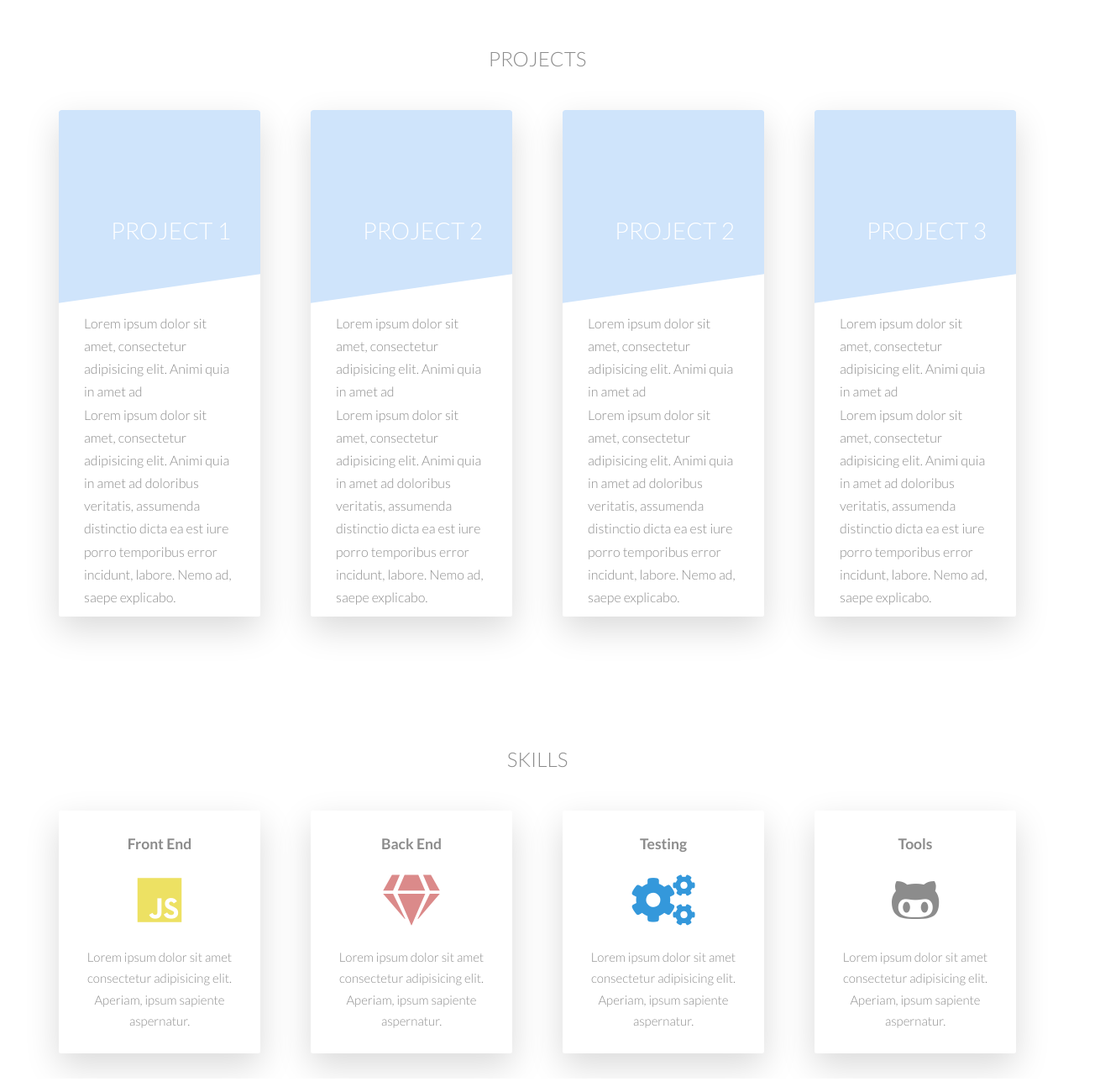
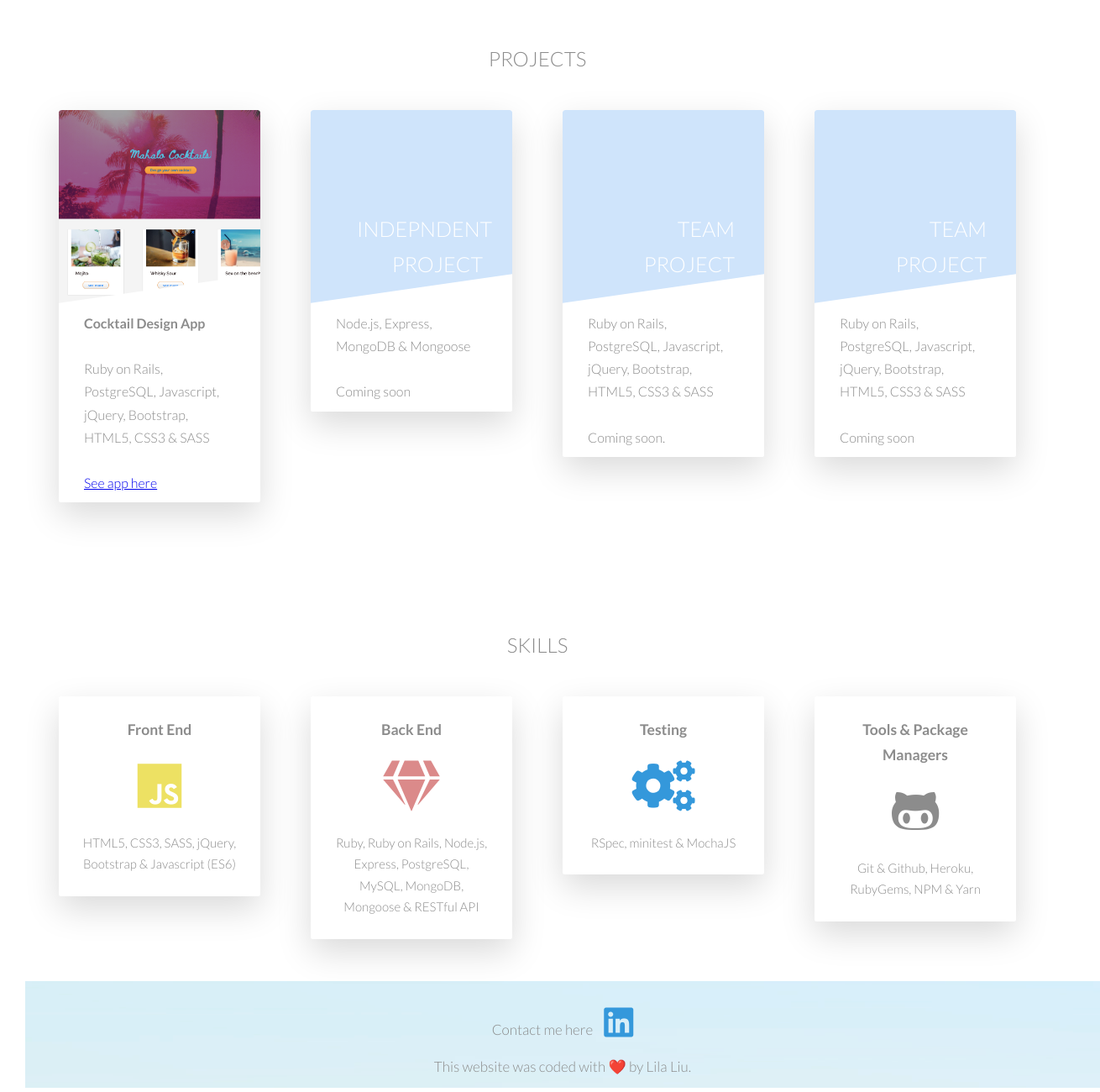
Before and after one commit to greentea-latte/lila-website, a website: page index.html in a window 1280 px wide. Shown: the part 840-2140 px from the top of the page at 84% size, 1310 px wide, since content can reach past the window. Drawn offline with nearby package versions, Linux system fonts and the light colour scheme.

Commit message:
added a footer and content

```diff
--- a/index.html
+++ b/index.html
@@ -18,7 +18,7 @@
                 <ul class="main-nav js--main-nav">
                     <li><a href="#section-projects">Projects</a></li>
                     <li><a href="#section-skills">Skills</a></li>
-                    <li><a href="#">Linkedin</a></li>
+                    <li><a href="#footer">Contact</a></li>
                     <li><a href="#">Github</a></li>
                 </ul>
                 <a class="mobile-nav-icon js--nav-icon"><i class="fas fa-bars"></i></a>
@@ -49,15 +49,15 @@
                                 <div class="card__picture card__picture--1">
                                     &nbsp;
                                 </div>
-                                <h4 class="card__heading">
-                                    <span class="card__heading-span card__heading-span--1">Project 1</span>
-                                </h4>
                                 <div class="card__details">
+                                  <p><strong>
+                                  Cocktail Design App</strong>
+                                  </p>
+                                  <br>
                                   <p>
-                                  Lorem ipsum dolor sit amet, consectetur adipisicing elit. Animi quia in amet ad
-                                  </p>
-                                  <p>
-                                  Lorem ipsum dolor sit amet, consectetur adipisicing elit. Animi quia in amet ad doloribus veritatis, assumenda distinctio dicta ea est iure porro temporibus error incidunt, labore. Nemo ad, saepe explicabo.</p>
+                                   Ruby on Rails, PostgreSQL, Javascript, jQuery, Bootstrap, HTML5, CSS3 & SASS </p>
+                                   <br>
+                                   <a href="https://mister-cocktai-lila.herokuapp.com/cocktails"><p>See app here</p></a>
                                 </div>
                            </div>
                            <div class="card__side card__side--back card__side--back-1">
@@ -73,14 +73,15 @@
                                     &nbsp;
                                 </div>
                                 <h4 class="card__heading">
-                                    <span class="card__heading-span card__heading-span--2">Project 2</span>
+                                    <span class="card__heading-span card__heading-span--2">Indepndent Project</span>
                                 </h4>
                                 <div class="card__details">
                                   <p>
-                                  Lorem ipsum dolor sit amet, consectetur adipisicing elit. Animi quia in amet ad
+                                  Node.js, Express, MongoDB & Mongoose
                                   </p>
+                                  <br>
                                   <p>
-                                  Lorem ipsum dolor sit amet, consectetur adipisicing elit. Animi quia in amet ad doloribus veritatis, assumenda distinctio dicta ea est iure porro temporibus error incidunt, labore. Nemo ad, saepe explicabo.</p>
+                                  Coming soon</p>
                                 </div>
 
                             </div>
@@ -96,14 +97,15 @@
                                     &nbsp;
                                 </div>
                                 <h4 class="card__heading">
-                                    <span class="card__heading-span card__heading-span--2">Project 2</span>
+                                    <span class="card__heading-span card__heading-span--2">Team Project</span>
                                 </h4>
                                 <div class="card__details">
                                   <p>
-                                  Lorem ipsum dolor sit amet, consectetur adipisicing elit. Animi quia in amet ad
+                                  Ruby on Rails, PostgreSQL, Javascript, jQuery, Bootstrap, HTML5, CSS3 & SASS
                                   </p>
+                                  <br>
                                   <p>
-                                  Lorem ipsum dolor sit amet, consectetur adipisicing elit. Animi quia in amet ad doloribus veritatis, assumenda distinctio dicta ea est iure porro temporibus error incidunt, labore. Nemo ad, saepe explicabo.</p>
+                                  Coming soon.</p>
                                 </div>
 
                             </div>
@@ -120,14 +122,15 @@
                                     &nbsp;
                                 </div>
                                 <h4 class="card__heading">
-                                    <span class="card__heading-span card__heading-span--3">Project 3</span>
+                                    <span class="card__heading-span card__heading-span--3">Team Project</span>
                                 </h4>
                                 <div class="card__details">
                                   <p>
-                                  Lorem ipsum dolor sit amet, consectetur adipisicing elit. Animi quia in amet ad
+                                  Ruby on Rails, PostgreSQL, Javascript, jQuery, Bootstrap, HTML5, CSS3 & SASS
                                   </p>
+                                  <br>
                                   <p>
-                                  Lorem ipsum dolor sit amet, consectetur adipisicing elit. Animi quia in amet ad doloribus veritatis, assumenda distinctio dicta ea est iure porro temporibus error incidunt, labore. Nemo ad, saepe explicabo.</p>
+                                  Coming soon</p>
                                 </div>
                             </div>
                             <div class="card__side card__side--back card__side--back-3">
@@ -151,7 +154,7 @@
                             <i class="fab fa-js"></i>
                           </div>
                             <p class="skill-box__text">
-                                Lorem ipsum dolor sit amet consectetur adipisicing elit. Aperiam, ipsum sapiente aspernatur.
+                                HTML5, CSS3, SASS, jQuery, Bootstrap & Javascript (ES6)
                             </p>
                         </div>
                     </div>
@@ -163,7 +166,7 @@
                               <i class="fas fa-gem"></i>
                             </div>
                             <p class="skill-box__text">
-                                Lorem ipsum dolor sit amet consectetur adipisicing elit. Aperiam, ipsum sapiente aspernatur.
+                                Ruby, Ruby on Rails, Node.js, Express, PostgreSQL, MySQL, MongoDB, Mongoose & RESTful API
                             </p>
                         </div>
                     </div>
@@ -175,24 +178,32 @@
                               <i class="fas fa-cogs"></i>
                             </div>
                              <p class="skill-box__text">
-                                Lorem ipsum dolor sit amet consectetur adipisicing elit. Aperiam, ipsum sapiente aspernatur.
+                                RSpec, minitest & MochaJS
                             </p>
                         </div>
                     </div>
 
                     <div class="col-1-of-4">
                         <div class="skill-box">
-                            <h3 class="heading-tertiary u-margin-bottom-small">Tools</h3>
+                            <h3 class="heading-tertiary u-margin-bottom-small">Tools & Package Managers</h3>
                             <div class="skill-box__icon-to">
                               <i class="fab fa-github-alt"></i>
                             </div>
                             <p class="skill-box__text">
-                                Lorem ipsum dolor sit amet consectetur adipisicing elit. Aperiam, ipsum sapiente aspernatur.
+                                Git & Github, Heroku, RubyGems, NPM & Yarn
                             </p>
                         </div>
                     </div>
                 </div>
             </section>
+
+        <div class="footer" id="footer">
+          <ul>
+            <li><p>Contact me here</p></li>
+            <a href="https://www.linkedin.com/in/lila-liu"><li><i class="fab fa-linkedin"></i></li></a>
+          </ul>
+          <p>This website was coded with ❤️ by Lila Liu.</p>
+        </div>
 
 
 <!--
--- a/sass/components/_card.scss
+++ b/sass/components/_card.scss
@@ -41,13 +41,13 @@
     }
 
 
-    &:hover &__side--front {
-        transform: rotateY(-180deg);
-    }
+    // &:hover &__side--front {
+    //     transform: rotateY(-180deg);
+    // }
 
-    &:hover &__side--back {
-        transform: rotateY(0);
-    }
+    // &:hover &__side--back {
+    //     transform: rotateY(0);
+    // }
 
 
     // FRONT SIDE STYLING
@@ -61,7 +61,7 @@
         border-top-right-radius: 3px;
 
         &--1 {
-            background-color: #CFE4FB;
+            background-image: url(../../img/cocktails-project.jpeg);
         }
 
         &--2 {
@@ -74,7 +74,7 @@
     }
 
     &__heading {
-        font-size: 2.8rem;
+        font-size: 2.5rem;
         font-weight: 300;
         text-transform: uppercase;
         text-align: right;
--- /dev/null
+++ b/sass/components/_footer.scss
@@ -0,0 +1,28 @@
+.footer ul {
+  list-style: none;
+  text-align: center;
+}
+
+.footer ul li {
+  display: inline-block;
+  font-size: 40px;
+  color: #3498db;
+  padding: 0.5rem;
+}
+
+.footer p {
+  text-align: center;
+  color: $color-primary;
+  font-size: 17px;
+  font-family: 'Lato', 'Arial', sans-serif;
+  font-size: 220;
+  font-weight: 300;
+}
+
+.footer {
+  padding: 10px;
+  background-image: url(../img/GreenYellow.jpg);
+  margin-top: 3rem;
+  margin-bottom: 0;
+  width:100vw;
+}
--- a/sass/components/_skill-box.scss
+++ b/sass/components/_skill-box.scss
@@ -1,3 +1,7 @@
+.section-skills {
+  margin-bottom: 5rem;
+}
+
 .skill-box {
     background-color: rgba($color-white, .8);
     font-size: 1.5rem;
--- a/sass/main.scss
+++ b/sass/main.scss
@@ -11,7 +11,9 @@
 
 @import "components/buttons.scss";
 @import "components/card.scss";
+@import "components/footer.scss";
 @import "components/skill-box.scss";
+
 
 @import "layout/header.scss";
 @import "layout/navigation.scss";
```
Also changed, not shown: css/style.css, img/cocktails-project.jpeg (added), 1 other file.
